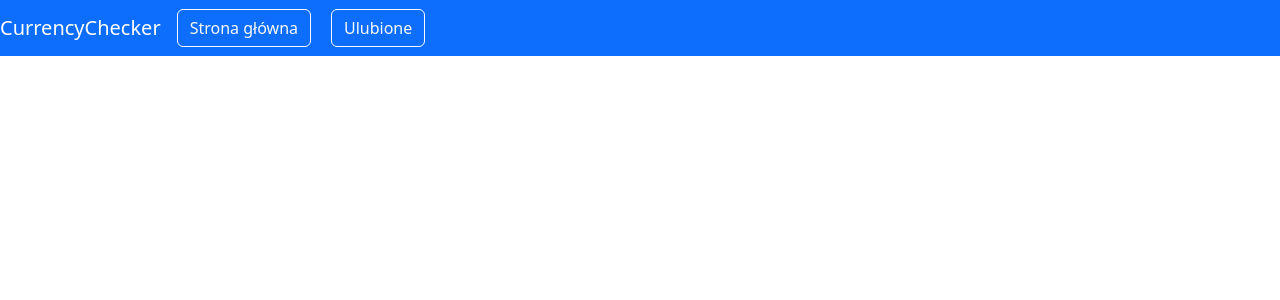
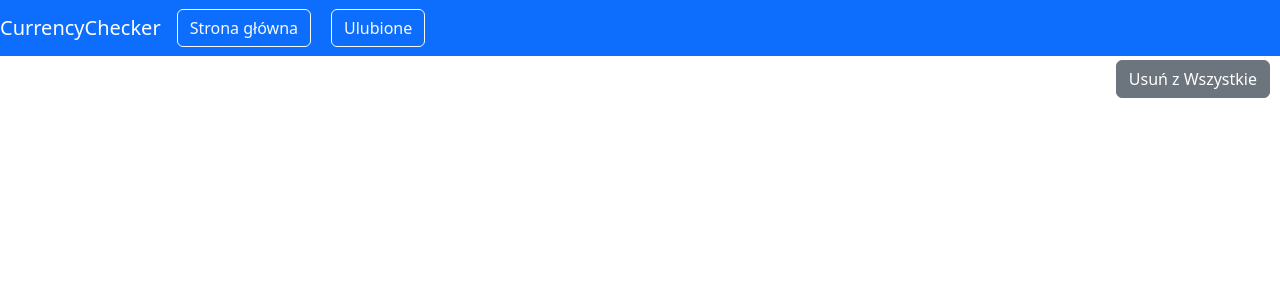
Before and after one commit to Kamil12a/exchangeRates, a React (Create React App) app in the folder my-app/: page /favourite in a window 1280 px wide. Shown: the top 300 px of the page. Built offline with nearby package versions, Linux system fonts and the light colour scheme.

Commit message:
added confirm alert to delete from favourites

```diff
--- a/my-app/src/exchangers/components/excharges.js
+++ b/my-app/src/exchangers/components/excharges.js
@@ -17,6 +17,7 @@ const Exchangers = ({ exchange, getAllCurrency }) => {
           <Card key={currency} style={{ width: "18rem" }}>
             <Card.Body>
               <Card.Title>{currency}</Card.Title>
+              <Card.Title>{exchange.values[index]}</Card.Title>
               <Button id={currency} onClick={addToFavourite} variant="primary">
                 Dodaj do ulubionych
               </Button>
--- a/my-app/src/exchangers/duck/operations.js
+++ b/my-app/src/exchangers/duck/operations.js
@@ -14,12 +14,20 @@ const fetchCurrency = async () => {
 
 export const getAllCurrency = () => async (dispatch) => {
   const currency = await fetchCurrency();
-  const currencies = currency[0].rates;
+  const currencies = currency[0].rates
 
   currencies.map((currency) => {
+
     store.dispatch({
       type: "ADD_EXCHANGES",
-      item: currency.currency,
+      item: currency.currency
+
+    });
+    store.dispatch({
+      type: "ADD_VALUES",
+      item: currency.mid
+
     });
   });
+
 };
--- a/my-app/src/exchangers/duck/types.js
+++ b/my-app/src/exchangers/duck/types.js
@@ -1,7 +1,8 @@
 const ADD_EXCHANGES = "ADD_EXCHANGES";
 const RESET_EXCHANGES = "RESET_EXCHANGES";
+const ADD_VALUES = "ADD_VALUES"
 export default {
   ADD_EXCHANGES,
   RESET_EXCHANGES,
-
+  ADD_VALUES
 };
--- a/my-app/src/favourite/components/Favourite.js
+++ b/my-app/src/favourite/components/Favourite.js
@@ -5,24 +5,32 @@ import { Button, Card } from "react-bootstrap";
 import "bootstrap/dist/css/bootstrap.min.css";
 import { getAllFavourite } from "../duck/operations";
 import { deleteFromFavourite } from "./deleteFromFavourite";
-const FavouriteExchanges = ({ favourite ,getAllFavourite}) => {
+import {deleteAllFavourite} from "./deleteAllFromFavourite"
+const FavouriteExchanges = ({ favourite, getAllFavourite }) => {
   useEffect(() => {
     getAllFavourite();
-
   }, []);
 
   return (
     <>
       {favourite.list.map((currency) => {
-       return <Card key={currency} style={{ width: "18rem" }}>
-          <Card.Body>
-            <Card.Title>{currency}</Card.Title>
-            <Button id={currency}  onClick={ deleteFromFavourite}variant="primary">
-              Usuń z ulubionych
-            </Button>
-          </Card.Body>
-        </Card>;
+        return (
+          <Card key={currency} style={{ width: "18rem" }}>
+            <Card.Body>
+              <Card.Title>{currency}</Card.Title>
+              <Button
+                id={currency}
+                onClick={deleteFromFavourite}
+                variant="primary"
+              >
+                Usuń z ulubionych
+              </Button>
+            </Card.Body>
+          </Card>
+        );
       })}
+            <Button onClick={deleteAllFavourite} style={{position:"absolute",top:"60px",right:"10px"}}variant="secondary">Usuń z Wszystkie</Button>
+
     </>
   );
 };
--- /dev/null
+++ b/my-app/src/favourite/components/deleteAllFromFavourite.js
@@ -0,0 +1,11 @@
+import store from "../../store";
+
+export const deleteAllFavourite = (event) => {
+  let confirm = window.confirm("are u sure?");
+  if (confirm) {
+    localStorage.removeItem("favourite");
+    store.dispatch({
+      type: "RESET_FAVOURITE",
+    });
+  }
+};
--- a/my-app/src/favourite/components/deleteFromFavourite.js
+++ b/my-app/src/favourite/components/deleteFromFavourite.js
@@ -1,6 +1,8 @@
 import store from "../../store";
 
 export const deleteFromFavourite = (event) => {
+  let confirm = window.confirm("are u sure?");
+  if (confirm) {
     let favouriteExchanges = localStorage.getItem("favourite");
     favouriteExchanges = favouriteExchanges.split(",");
     favouriteExchanges = favouriteExchanges.filter(
@@ -13,4 +15,5 @@ export const deleteFromFavourite = (event) => {
       type: "DELETE_FAVOURITE",
       item: event.target.id,
     });
+  }
 };
```
Also changed, not shown: 1 other file (tests, documents, lock files or other folders). Lines whose indentation alone changed are shown as unchanged.
